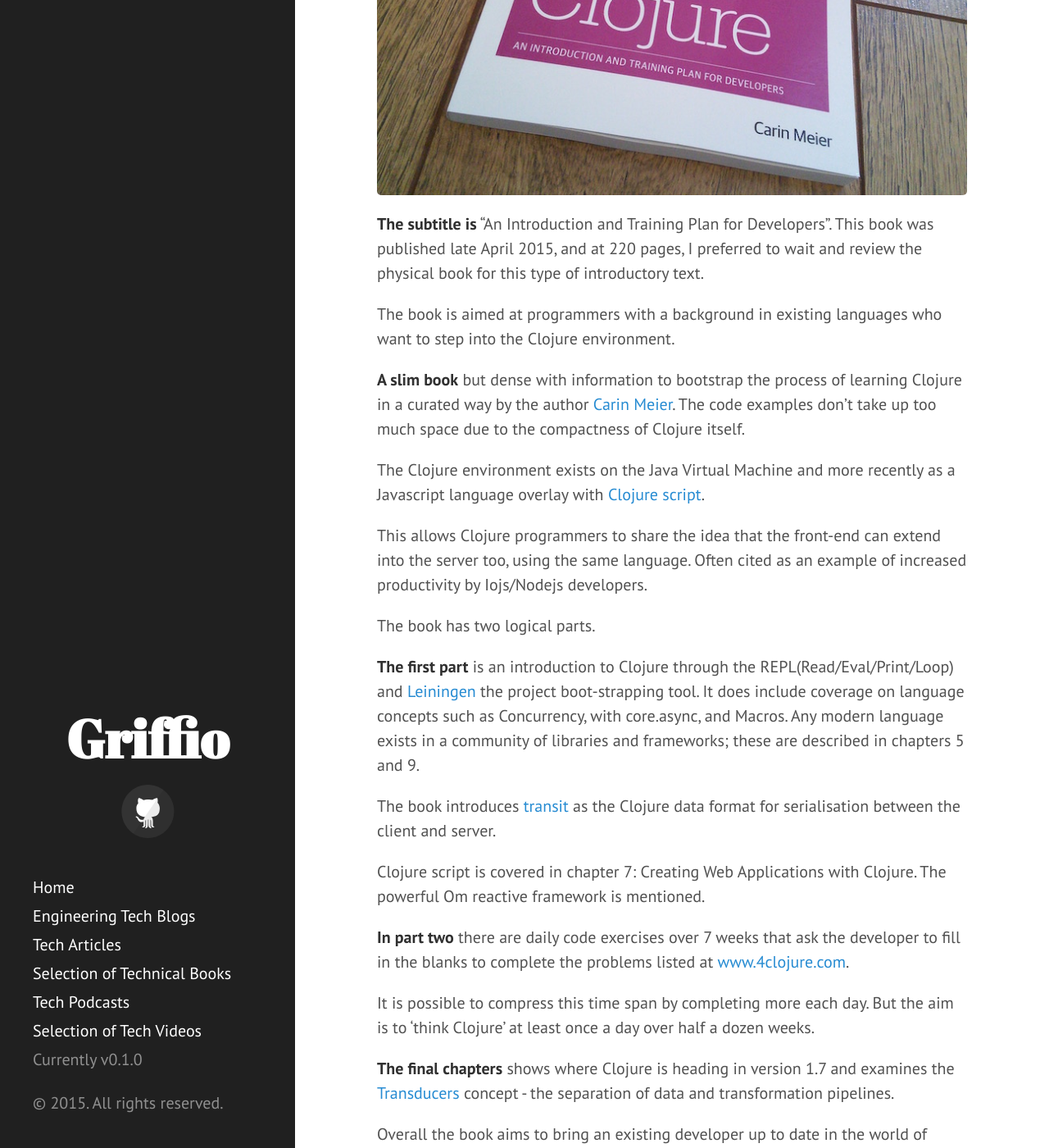
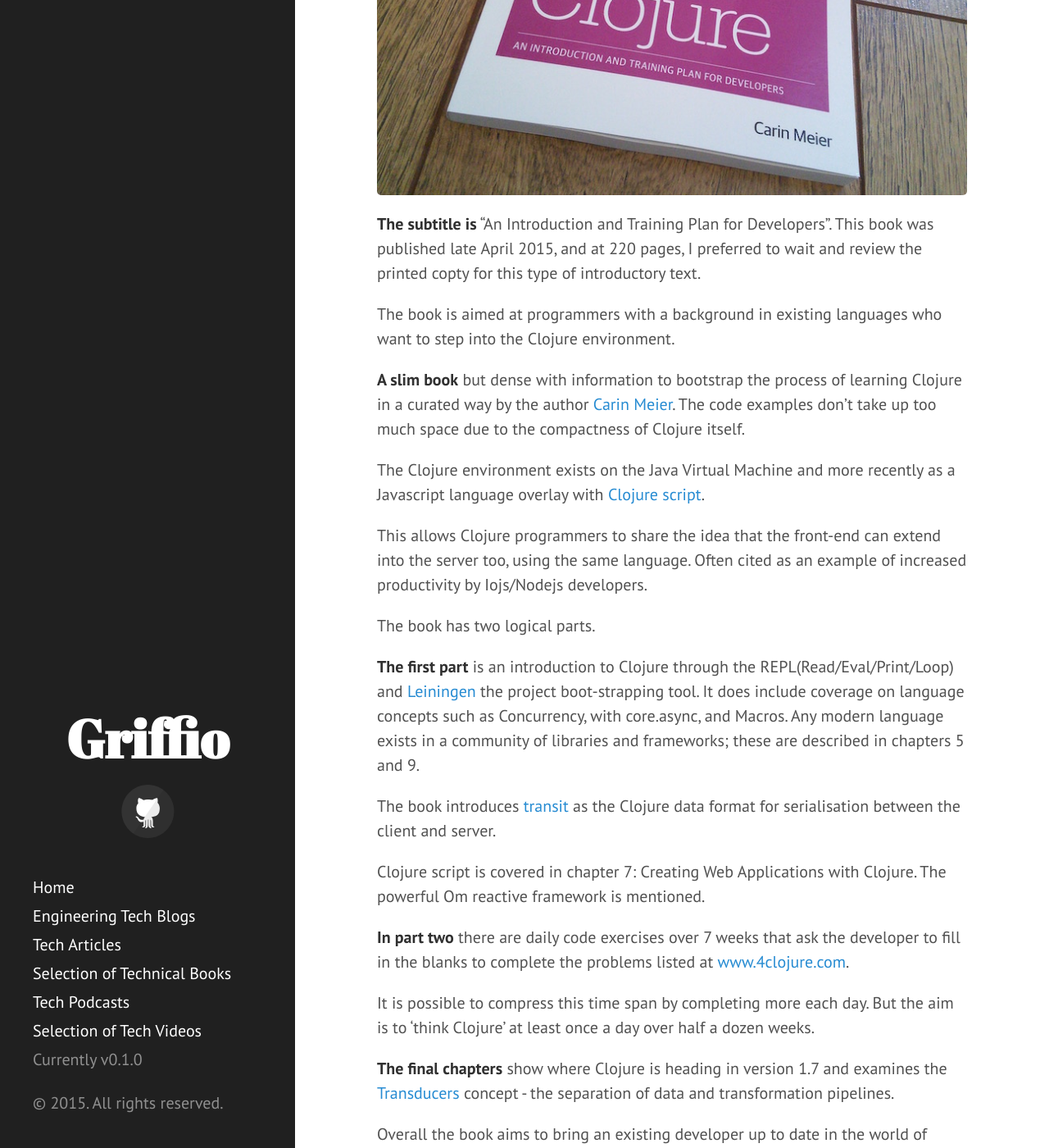
Before and after one commit to griffio/griffio.github.io, a Jekyll site: the page built from _posts/2015-05-02-Living-Clojure-Review.md, in a window 1280 px wide and 1400 px high, scrolled down 532 px. Shown: the whole window at 82% size. Built offline with Jekyll 4.4.1, drawn with Linux system fonts in a browser that asks for light colours; nearby versions of some CDN libraries.

Commit message:
Update 2015-05-02-Living-Clojure-Review.md

```diff
--- a/_posts/2015-05-02-Living-Clojure-Review.md
+++ b/_posts/2015-05-02-Living-Clojure-Review.md
@@ -11,7 +11,7 @@
 
 ![Living Clojure Book](https://raw.githubusercontent.com/griffio/griffio.github.io/master/public/living_clojure.jpg)
 
-**The subtitle is** “An Introduction and Training Plan for Developers”. This book was published late April 2015, and at 220 pages, I preferred to wait and review the physical book for this type of introductory text.
+**The subtitle is** “An Introduction and Training Plan for Developers”. This book was published late April 2015, and at 220 pages, I preferred to wait and review the printed copty for this type of introductory text.
 
 The book is aimed at programmers with a background in existing languages who want to step into the Clojure environment.
 
@@ -33,6 +33,6 @@
 
 It is possible to compress this time span by completing more each day. But the aim is to ‘think Clojure’ at least once a day over half a dozen weeks.
 
-**The final chapters** shows where Clojure is heading in version 1.7 and examines the [Transducers](http://clojure.org/transducers) concept - the separation of data and transformation pipelines.
+**The final chapters** show where Clojure is heading in version 1.7 and examines the [Transducers](http://clojure.org/transducers) concept - the separation of data and transformation pipelines.
 
 Overall the book aims to bring an existing developer up to date in the world of Clojure, where the current state of the art exists; once there, another new book to be published, [Clojure Applied: From Practice to Practitioner](https://pragprog.com/book/vmclojeco/clojure-applied), takes the next steps with extended lessons on the best practices.
```
